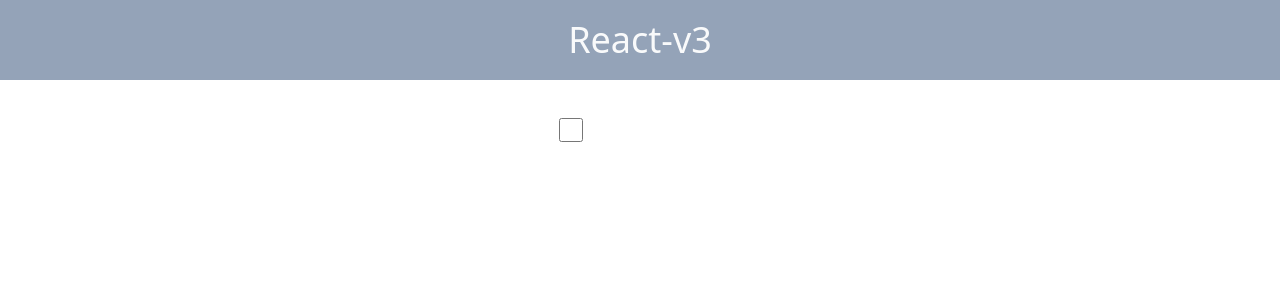
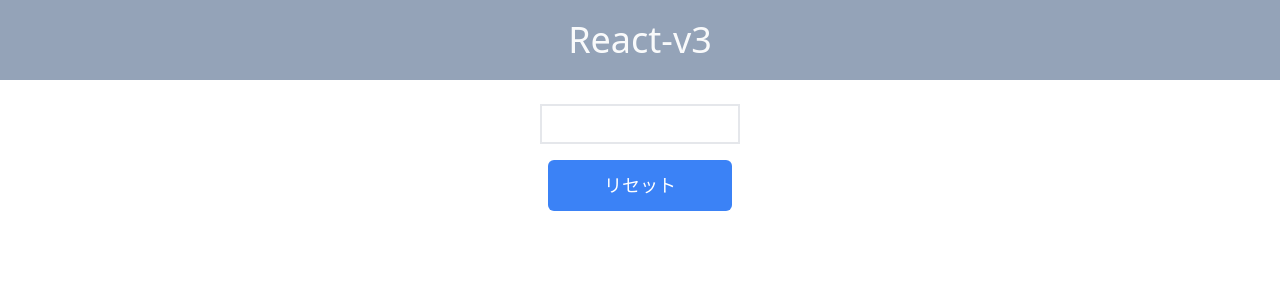
Before and after one commit to pj100-team/react-v3, a React (Create React App) app: page / in a window 1280 px wide. Shown: the top 300 px of the page. Built offline with nearby package versions, Linux system fonts and the light colour scheme.

Commit message:
[practice3] useState (2)

```diff
--- a/src/App.tsx
+++ b/src/App.tsx
@@ -1,6 +1,7 @@
 import "./App.css";
 // import Practice1 from "./templates/practice1";
-import Practice2 from "./templates/practice2";
+// import Practice2 from "./templates/practice2";
+import Practice3 from "./templates/practice3";
 
 function App() {
 	return (
@@ -9,7 +10,8 @@ function App() {
 				React-v3
 			</header>
 			{/* <Practice1 /> */}
-			<Practice2 />
+			{/* <Practice2 /> */}
+			<Practice3 />
 		</>
 	);
 }
--- a/src/components/input.tsx
+++ b/src/components/input.tsx
@@ -1,18 +1,21 @@
 type InputProps = {
 	type: string;
-	checked: boolean;
+	value?: string;
+	checked?: boolean;
 	onChange: (event: React.ChangeEvent<HTMLInputElement>) => void;
 	width: string;
 	height: string;
+	borderColor?: string;
 };
 
-const Input: React.FC<InputProps> = ({ type, checked, onChange, width, height }) => {
+const Input: React.FC<InputProps> = ({ type, value, checked, onChange, width, height, borderColor }) => {
   return (
     <input
       type={type}
+	  value={value}
 	  checked={checked}
       onChange={onChange}
-	  style={{ width: width, height: height }}
+	  style={{ width: width, height: height, border: `2px solid ${borderColor ?? "#3b82f6"}` }}
     />
   );
 };
--- /dev/null
+++ b/src/templates/practice3.tsx
@@ -0,0 +1,42 @@
+import Input from "../components/input";
+import Button from "../components/button";
+import { useState } from "react"
+
+const Practice3 = () => {
+	const [inputValue, setInputValue] = useState("");
+
+	return (
+		<div
+			style={{
+				display: "flex",
+				flexDirection: "column",
+				alignItems: "center",
+				gap: "16px",
+				marginTop: "24px",
+			}}
+		>
+			<Input
+				type="text"
+				value={inputValue}
+				onChange={(e) => {
+					setInputValue(e.target.value);
+					console.log(e.target.value);
+				}}
+				width="200px"
+				height="40px"
+				borderColor="#e5e7eb"
+			/>
+			<Button
+				label="リセット"
+				backgroundColor="#3b82f6"
+				textColor="#ffffff"
+				onClick={() => {
+					setInputValue("");
+					console.clear();
+				}}
+			/>
+		</div>
+	);
+};
+
+export default Practice3;
```
